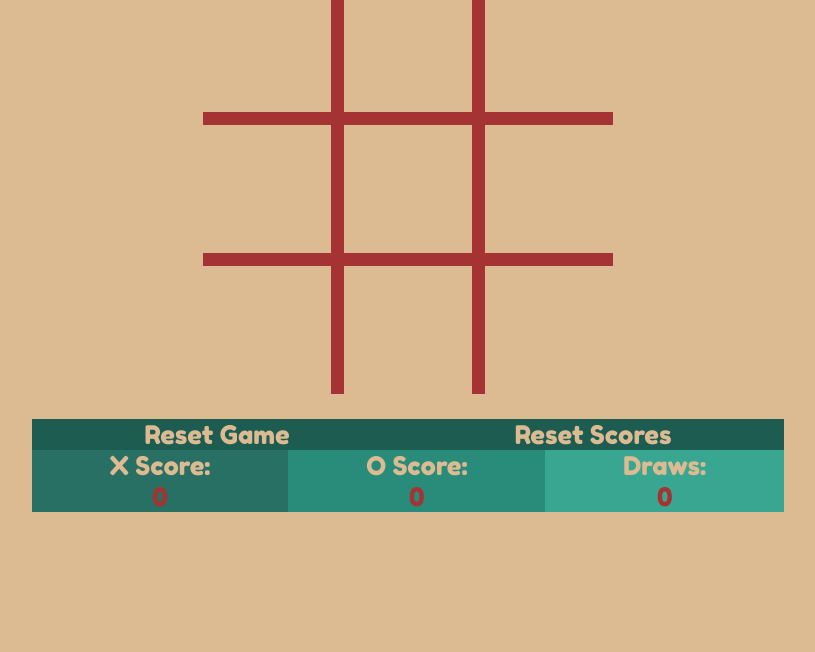
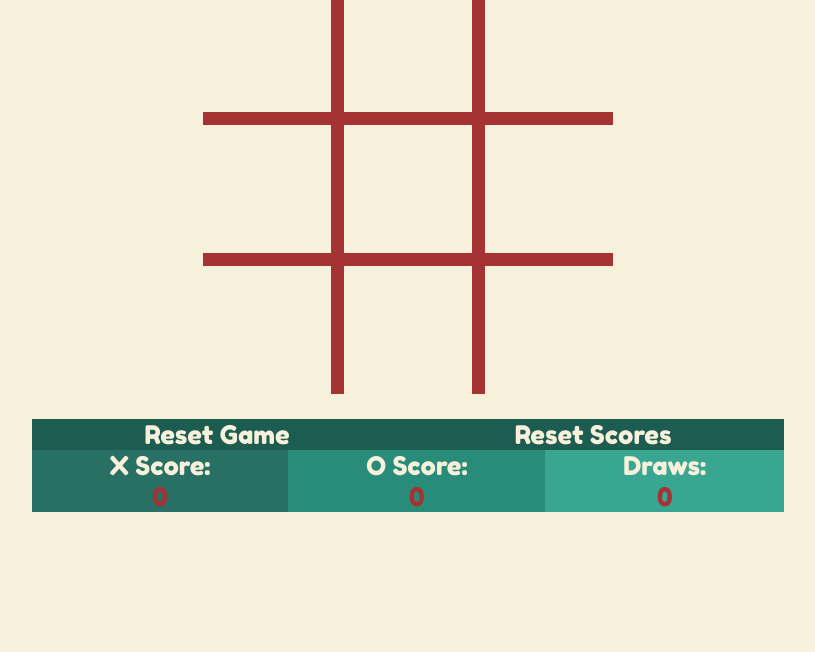
Before and after one commit to shannon-burke/tictactoe, a plain HTML site: page index.html in a window 1280 px wide. Shown: the part 148-800 px from the top of the page, without its empty margins (232-1047 px from the left). Drawn offline with nearby package versions, Linux system fonts and the light colour scheme.

Commit message:
changed bg color

```diff
--- a/style.css
+++ b/style.css
@@ -1,5 +1,5 @@
 body {
-    background-color: #DCBA92;
+    background-color: #F7F1DB;
     font-family: 'Fredoka One', sans-serif;
 }
 
@@ -41,7 +41,7 @@ body {
     margin: auto;
 }
 .bg-color-fix {
-    background-color: #DCBA92;
+    background-color: #F7F1DB;
 }
 .x {
     color: #277063;
@@ -56,7 +56,7 @@ body {
     margin: auto 20vw;
     font-size: 2vw;
     text-align: center;
-    color: #DCBA92;
+    color: #F7F1DB;
 }
 #x-div {
     background-color: #277063;
@@ -77,17 +77,17 @@ body {
     margin: auto 20vw;
     font-size: 2vw;
     text-align: center;
-    color: #DCBA92;
+    color: #F7F1DB;
     background-color: #1C5C51;
 }
 #reset-game:hover {
     color: #A63333;
-    -webkit-text-stroke-color: #DCBA92;
+    -webkit-text-stroke-color: #F7F1DB;
     -webkit-text-stroke-width: 0.5px;
 }
 #reset-scores:hover {
     color: #A63333;
-    -webkit-text-stroke-color: #DCBA92;
+    -webkit-text-stroke-color: #F7F1DB;
     -webkit-text-stroke-width: 0.5px;
 }
 
```
